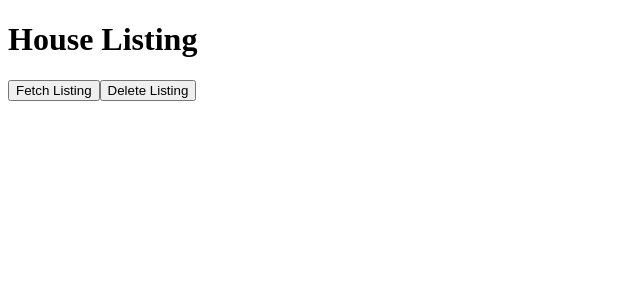
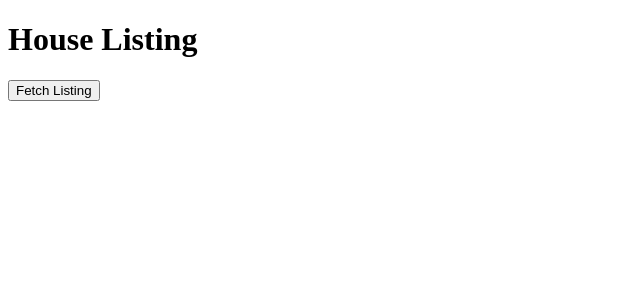
Before and after one commit to ltmylinh/node-learning-example, a React (Create React App) app in the folder client/: page / in a window 1280 px wide. Shown: the top 300 px of the page, without its empty margins (0-640 px from the left). Built offline with nearby package versions, Linux system fonts and the light colour scheme.

Commit message:
add deleting

```diff
--- a/client/src/section/Listings/Listings.tsx
+++ b/client/src/section/Listings/Listings.tsx
@@ -1,7 +1,8 @@
-import React from 'react';
+import React, { useState } from 'react';
 
 import { server } from '../../lib/api';
 import {
+  Listing,
   ListingsData,
   DeleteListingData,
   DeleteListingVariables,
@@ -36,32 +37,41 @@
 `;
 
 export const Listings = ({ title }: Props) => {
+  const [listings, updateListings] = useState<Listing[] | null>(null);
+
   const fetchListings = async () => {
     const { data } = await server.fetch<ListingsData>({
       query: QUERY_LISTINGS,
     });
-    console.log(data.listings);
+    updateListings(data.listings);
   };
 
-  const deleteListing = async () => {
-    const { data } = await server.fetch<
-      DeleteListingData,
-      DeleteListingVariables
-    >({
+  const deleteListing = async (id: string) => {
+    await server.fetch<DeleteListingData, DeleteListingVariables>({
       query: DELETE_LISTING,
       variables: {
-        id: '5f4faac356f7da38a2f08f3f',
+        id,
       },
     });
+    fetchListings();
+  };
 
-    console.log(data);
-  };
+  const listingList = listings ? (
+    <ul>
+      {listings.map(({ id, title }) => (
+        <li key={id}>
+          {title}
+          <button onClick={() => deleteListing(id)}>Delete</button>
+        </li>
+      ))}
+    </ul>
+  ) : null;
 
   return (
     <>
       <h1>{title}</h1>
+      {listingList}
       <button onClick={fetchListings}>Fetch Listing</button>
-      <button onClick={deleteListing}>Delete Listing</button>
     </>
   );
 };
```
